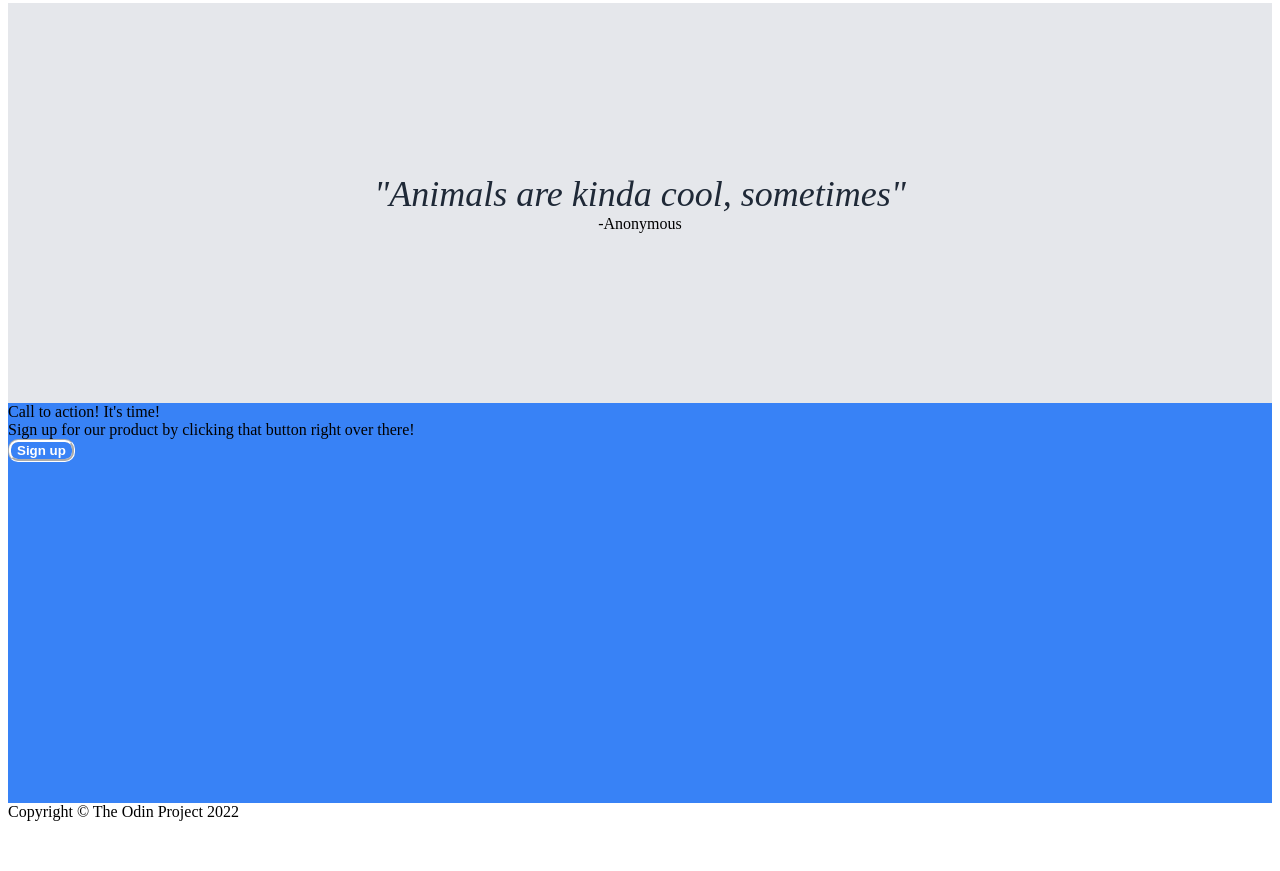
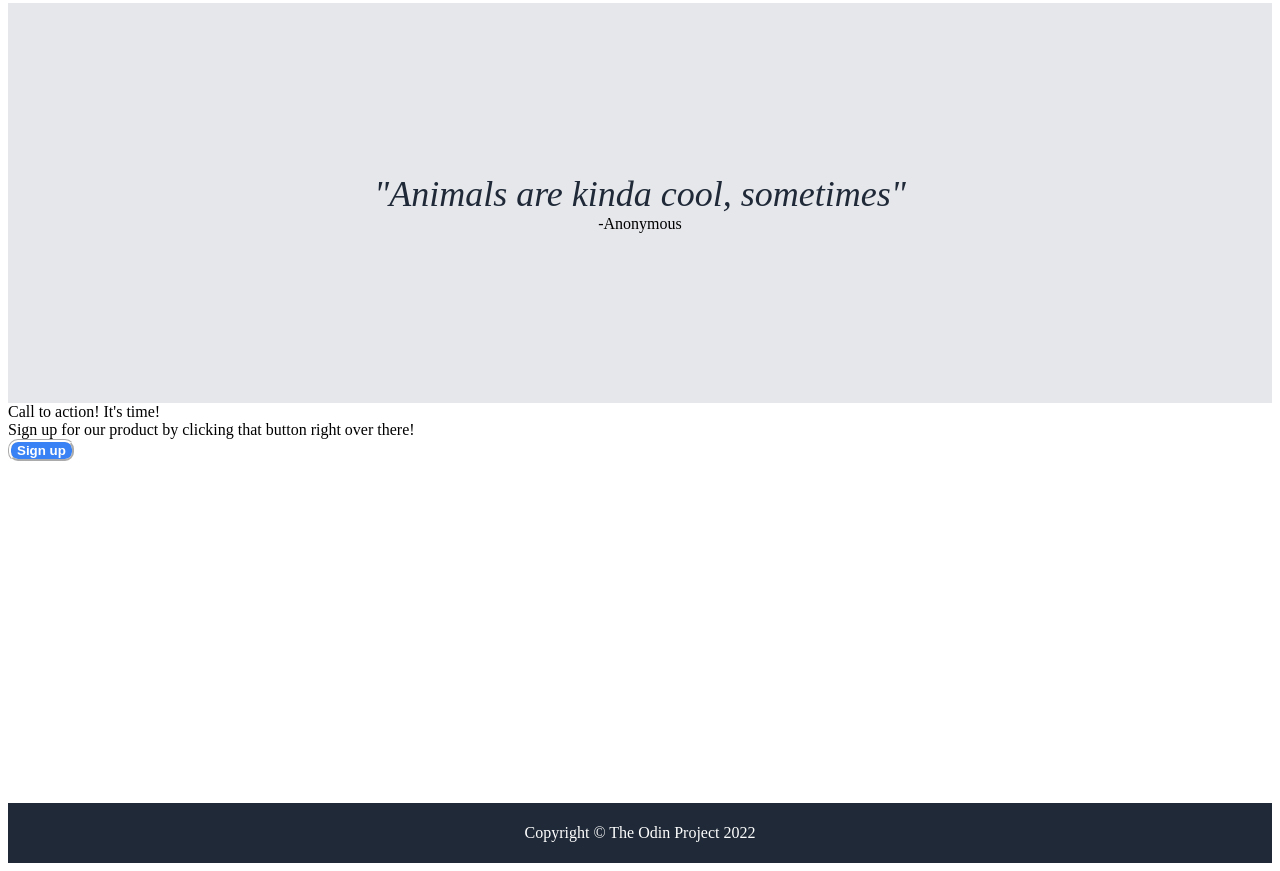
Before and after one commit to HLiriano08/landing-page, a plain HTML site: page index.html in a window 1280 px wide. Shown: the part 805-1676 px from the top of the page. Before the commit the page ends 1634 px from the top, so only its background shows below. Drawn offline with Linux system fonts and the light colour scheme.

Commit message:
Added CSS to footer section

```diff
--- a/style.css
+++ b/style.css
@@ -18,6 +18,16 @@
 .body3 {
     height: 400px;
     width: auto;
+}
+
+.footer {
+    background-color: #1f2937;
+    height: 60px;
+    width: auto;
+    color: white;
+    display: flex;
+    justify-content: center;
+    align-items: center;
 }
 
 .header-logo {
@@ -83,10 +93,6 @@ a {
     align-content: center;
 }
 
-.body3 {
-    background-color: #3882f6;
-}
-
 button {
     background-color: #3882f6;
     color: white;
@@ -141,3 +147,5 @@ button {
     font-weight: lighter;
     color: #1f2937;
 }
+
+/* Start body3 css */
```
